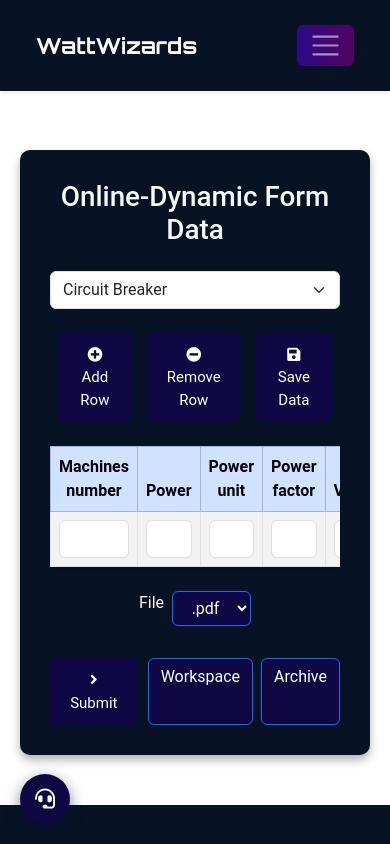
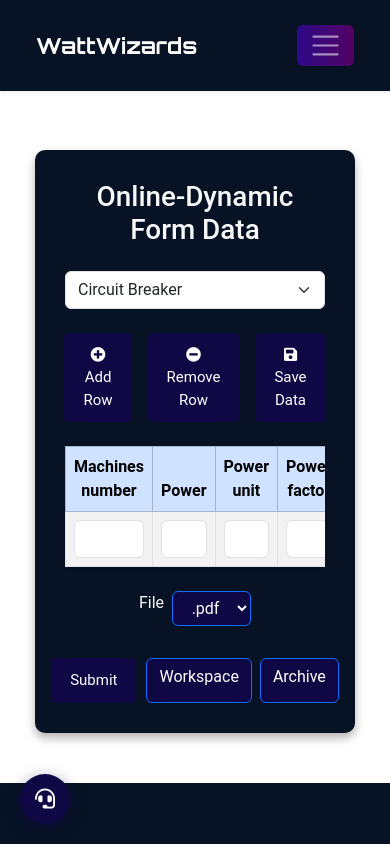
Before and after one commit to ahmedmedhat-se/WattWizards, a React (Create React App) app: page /online-sheets in a window 390 px wide. Shown: the top 844 px of the page. Built offline with nearby package versions, Linux system fonts and the light colour scheme; a web font is replaced by a local one.

Commit message:
BASEF Safety Pre-Final Commit

```diff
--- a/src/Components/OnlineSheets.jsx
+++ b/src/Components/OnlineSheets.jsx
@@ -161,7 +161,7 @@ const OnlineSheets = () => {
 
             <div className="d-flex justify-content-center mt-4">
                 <button className="btn btn-primary" onClick={submitData}>
-                    <i className="fas fa-angle-right"></i> Submit
+                    Submit
                 </button>
                 <Link className='btn btn-primary me-2' to="/workspace">Workspace</Link>
                 <Link className='btn btn-primary' to="/vault">Archive</Link>
--- a/src/Components/Workspace.jsx
+++ b/src/Components/Workspace.jsx
@@ -71,8 +71,8 @@ const Workspace = () => {
     <div id='workspace' className="container">
       <div className="container-fluid p-0 m-0 d-flex justify-content-between">
         <h2>Workspace</h2>
-        <Link className='btn btn-primary' to="/online-sheets">Online Sheets</Link>
       </div>
+      <Link className='btn btn-primary mb-2 mt-2' to="/online-sheets">Online Sheets</Link>
 
       <form onSubmit={handleFileUpload} className="mb-4">
         <div className="mb-3">
--- a/src/index.css
+++ b/src/index.css
@@ -954,7 +954,7 @@ footer .links a{
   }
 
   .userInfo-container {
-    width: 350px;
+    width: 300px;
     margin: 50px auto;
     margin-top: 150px;
     padding: 30px;
@@ -962,6 +962,17 @@ footer .links a{
     border-radius: 10px;
     background-color: #071324;
     box-shadow: 0 5px 10px rgba(0, 0, 0, 0.2);
+  }
+
+  #workspace {
+    width: 320px;
+    margin: 50px auto;
+    margin-top: 150px;
+    padding: 30px;
+    border: none;
+    border-radius: 10px;
+    background-color: #071324;
+    box-shadow: 0 5px 10px rgba(0, 0, 0, 0.3);
   }
 }
 
```
